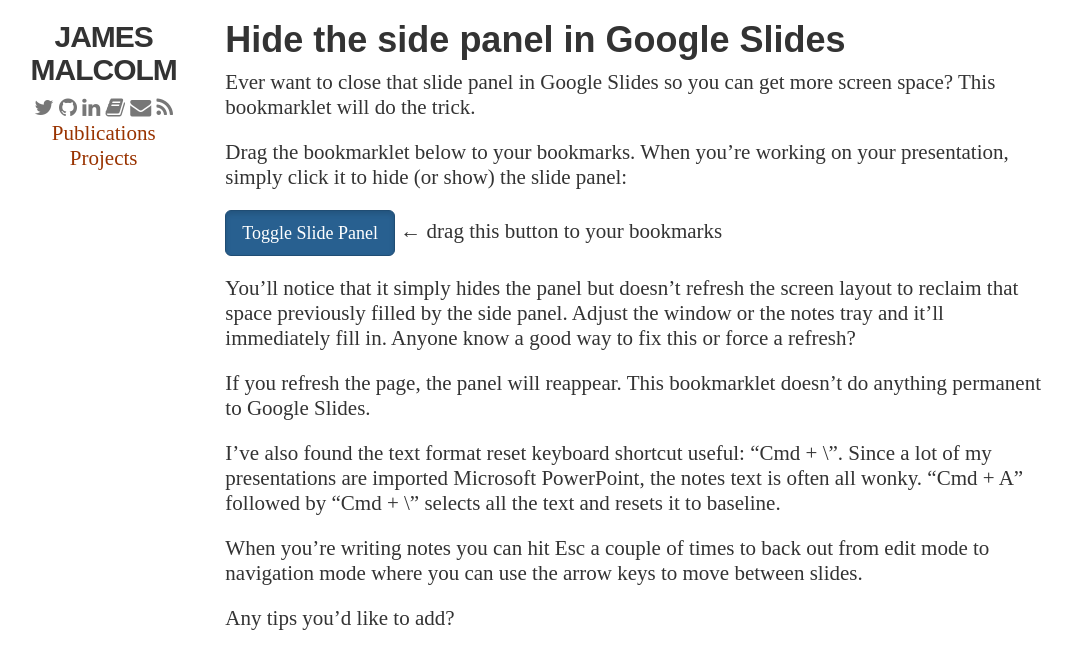
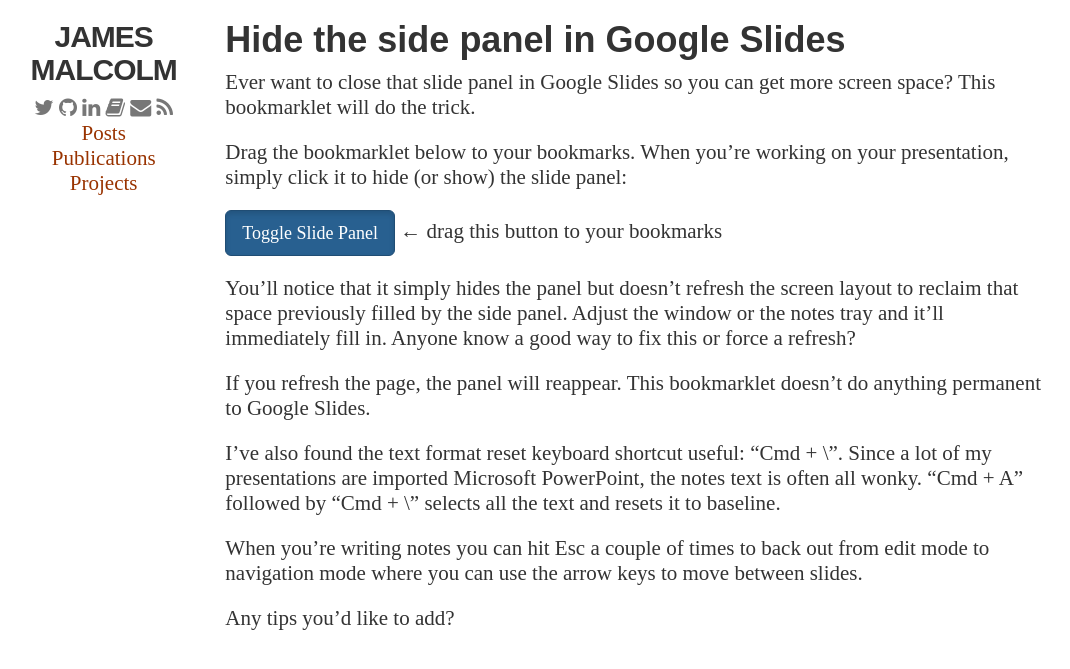
Before and after one commit to jgmalcolm/jgmalcolm.github.io, a Jekyll site: the page built from _posts/2014-04-20-hide-side-panel.md, in a window 1280 px wide. Shown: the top 669 px of the page, without its empty margins (3-1073 px from the left). Built offline with Jekyll 4.4.1, drawn with Linux system fonts in a browser that asks for light colours; nearby versions of some CDN libraries.

Commit message:
posts link

```diff
--- a/_includes/sidebar.html
+++ b/_includes/sidebar.html
@@ -12,5 +12,6 @@
 
 <br/>
 
+<a href="/">Posts</a><br>
 <a href="/publications">Publications</a><br>
 <a href="/publications/projects.html">Projects</a><br>
```
